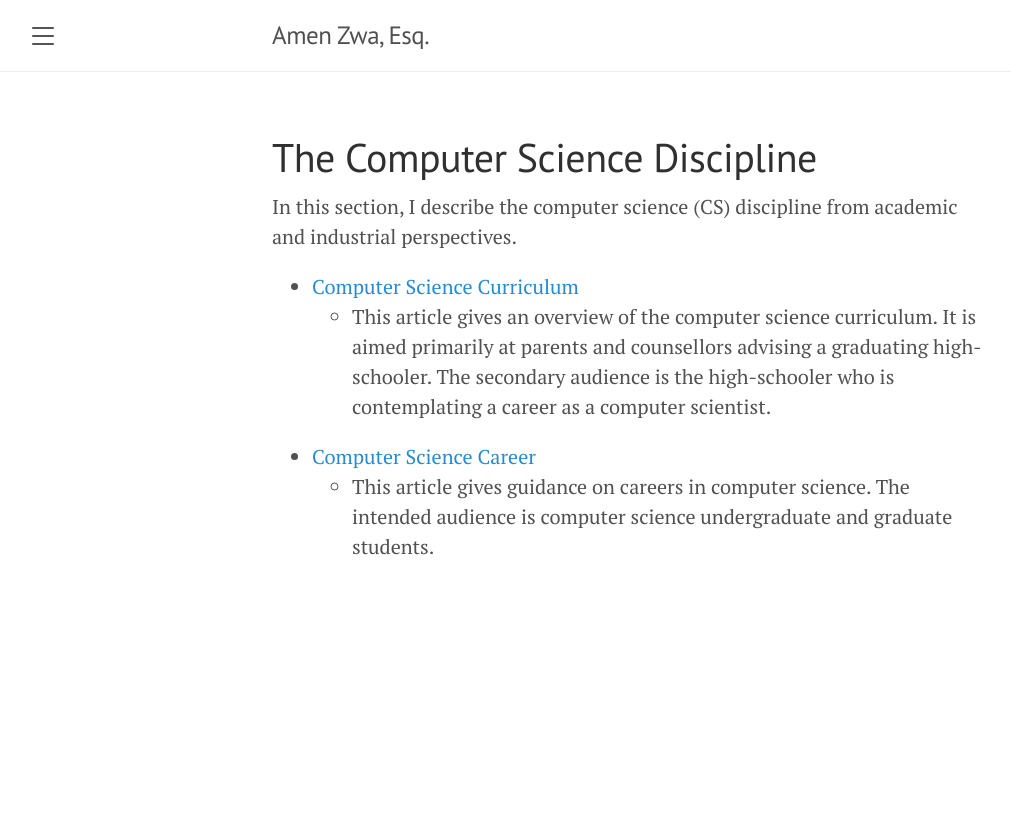
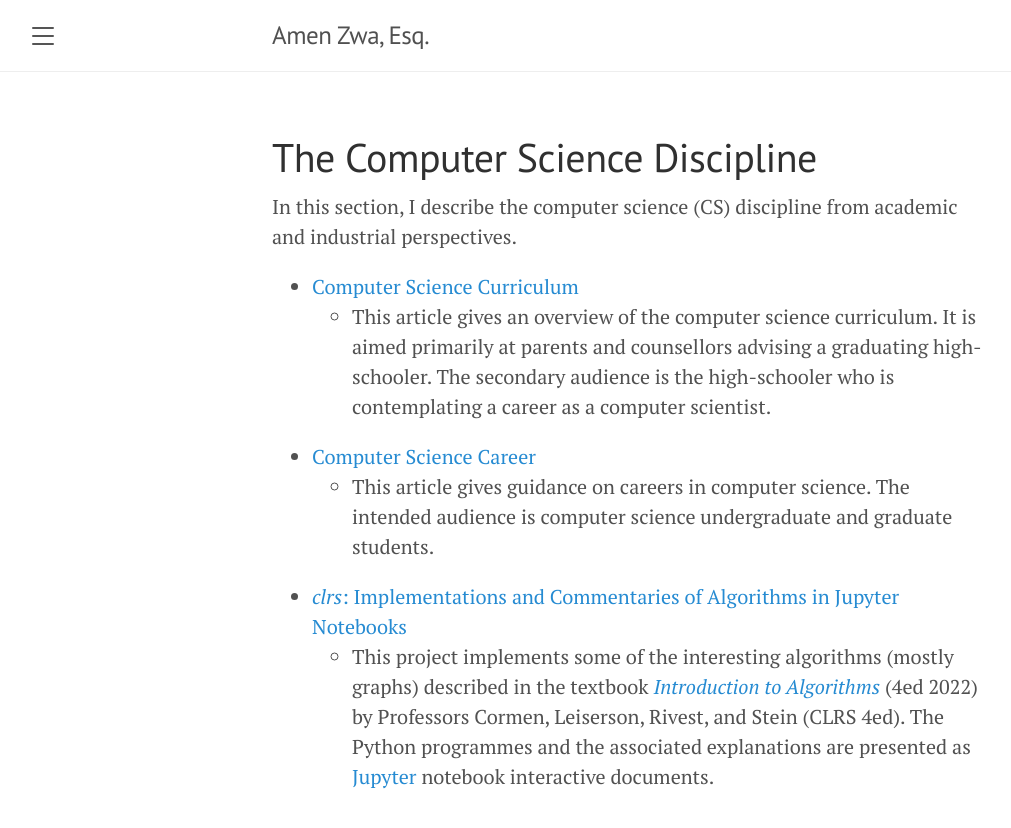
Before and after one commit to amenzwa/amenzwa.github.io, a Jekyll site: the page built from stem/CS/index.md, in a window 1280 px wide. Shown: the top 828 px of the page, without its empty margins (8-1019 px from the left). Built offline with Jekyll 4.4.1, drawn with Linux system fonts in a browser that asks for light colours; our own code applies the rules of GitHub Pages for plain Markdown files.

Commit message:
add algorithms Jupyter notebooks

```diff
--- a/stem/CS/index.md
+++ b/stem/CS/index.md
@@ -8,3 +8,5 @@ In this section, I describe the computer science (CS) discipline from academic a
   - This article gives an overview of the computer science curriculum. It is aimed primarily at parents and counsellors advising a graduating high-schooler. The secondary audience is the high-schooler who is contemplating a career as a computer scientist.
 - [Computer Science Career](Career.md)
   - This article gives guidance on careers in computer science. The intended audience is computer science undergraduate and graduate students.
+- [*clrs*: Implementations and Commentaries of Algorithms in Jupyter Notebooks](https://github.com/amenzwa/clrs)
+  - This project implements some of the interesting algorithms (mostly graphs) described in the textbook [*Introduction to Algorithms*](https://www.amazon.com/Introduction-Algorithms-fourth-Thomas-Cormen/dp/026204630X) (4ed 2022) by Professors Cormen, Leiserson, Rivest, and Stein (CLRS 4ed). The Python programmes and the associated explanations are presented as [Jupyter](https://www.amazon.com/Introduction-Algorithms-fourth-Thomas-Cormen/dp/026204630X) notebook interactive documents.
```
